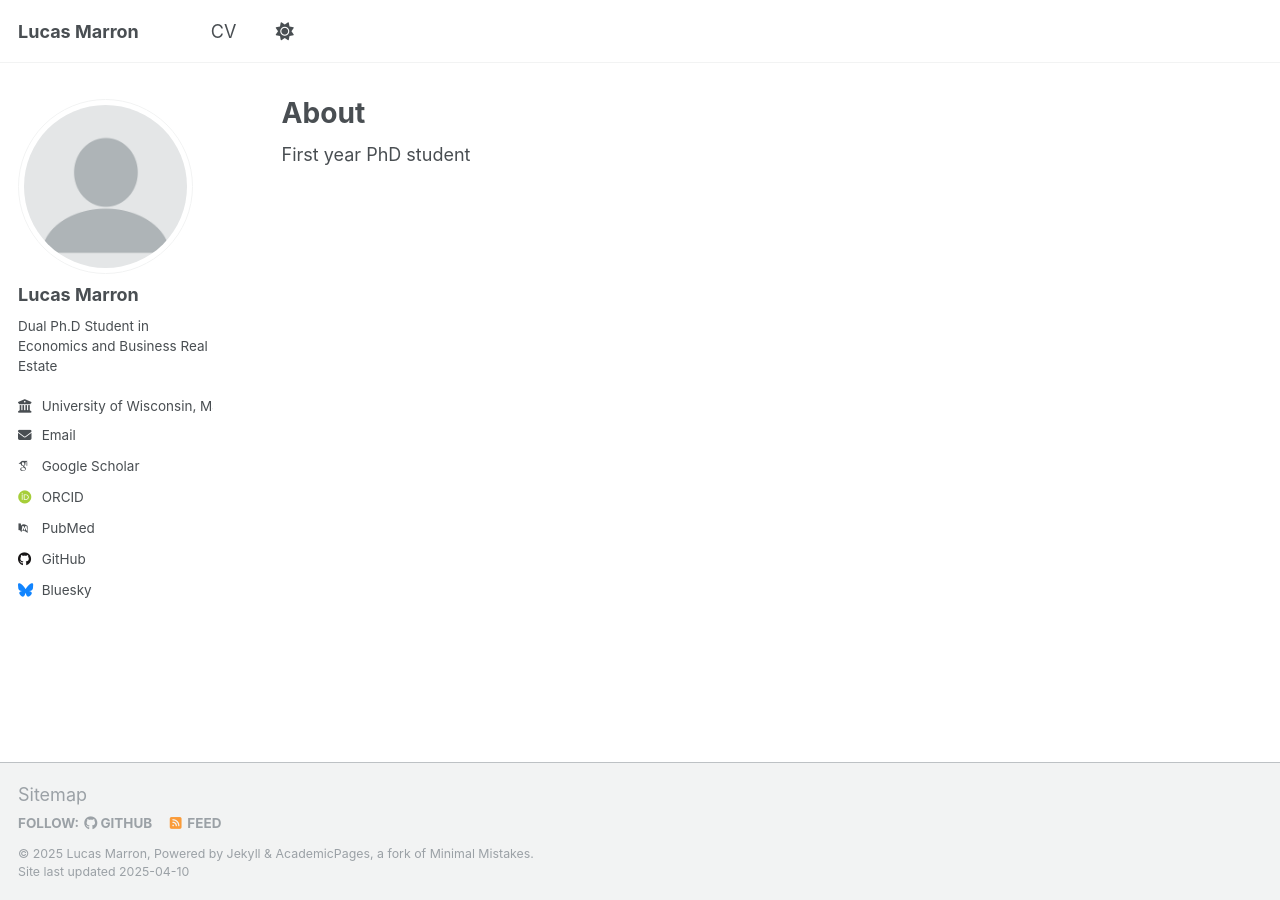
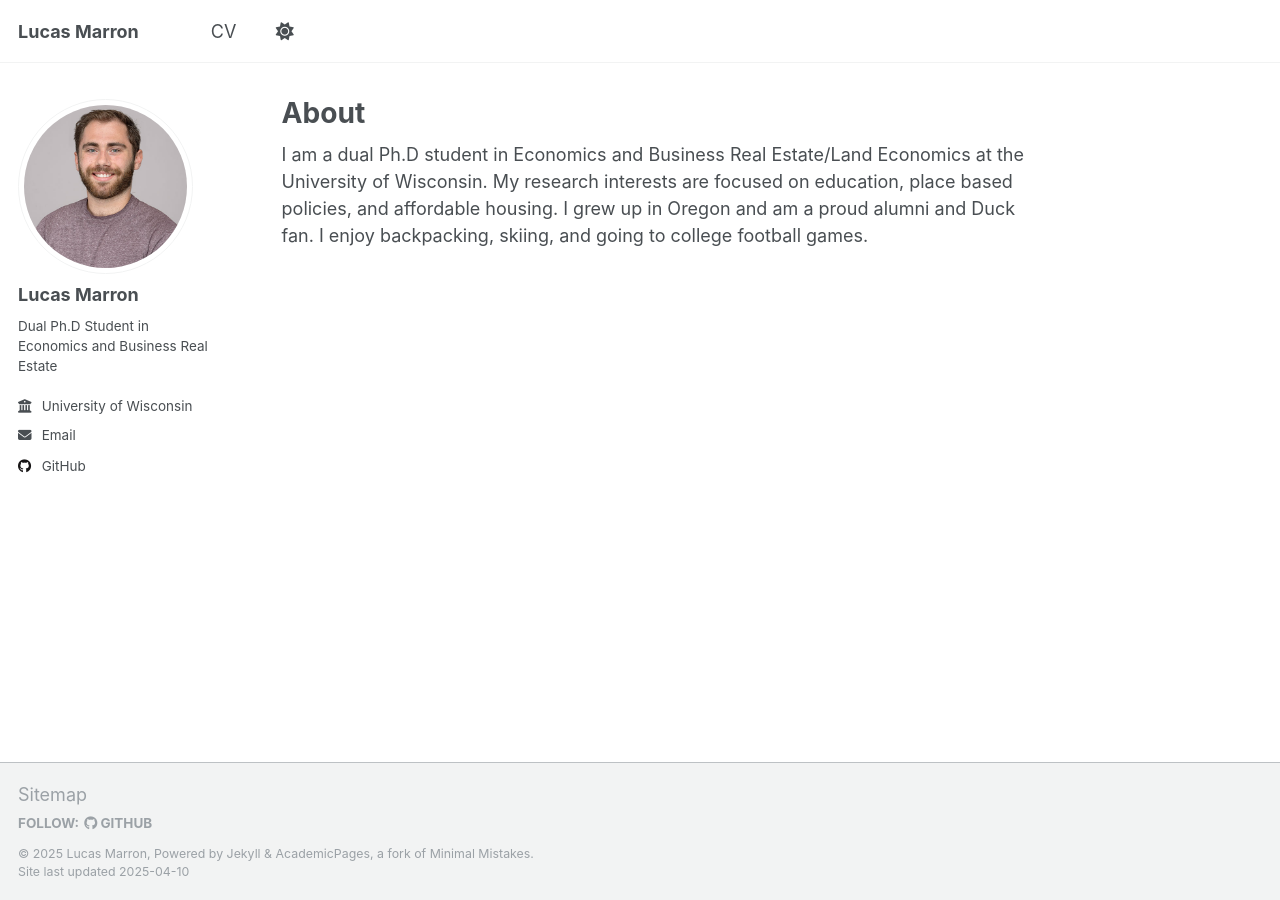
Before and after one commit to lucas-marron/lucas-marron.github.io, a Jekyll site: the page built from _pages/about.md, in a window 1280 px wide. Built offline with Jekyll 4.4.1, drawn with Linux system fonts in a browser that asks for light colours; some web fonts are replaced.

Commit message:
changing settings and adding pic

```diff
--- a/_config.yml
+++ b/_config.yml
@@ -13,31 +13,31 @@ title                    : "Lucas Marron"
 title_separator          : "-"
 name                     : &name "Lucas Marron"
 description              : &description "personal description"
-url                      : https://academicpages.github.io # the base hostname & protocol for your site e.g. "https://[your GitHub username].github.io"
+url                      : https://lucas-marron.github.io # the base hostname & protocol for your site e.g. "https://[your GitHub username].github.io"
 baseurl                  : "" # the subpath of your site, e.g. "/blog"
-repository               : "academicpages/academicpages.github.io"
+repository               : "lucas-marron/lucasmarron.github.io"
 
 # Site Author - The following control what appear as part of the author content on the side bar.
 #               If a field is blank the icon and link will not appear, otherwise it will be shown.
 #               Additional customization can be done by editing /_includes/author-profile.html
 author:
   # Biographic information
-  avatar           : "profile.png"
+  avatar           : "marron_profile.jpg"
   name             : "Lucas Marron"
   pronouns         : # example: "she/her"
   bio              : "Dual Ph.D Student in Economics and Business Real Estate"
   location         : #"Earth"
-  employer         : "University of Wisconsin, Madison"
+  employer         : "University of Wisconsin"
   uri              : # URL
   email            : "lmarron@wisc.edu"
 
   # Academic websites
   arxiv            : # URL - Update with the correct link to your profile
-  googlescholar    : "https://scholar.google.com/citations?user=PS_CX0AAAAAJ"
+  googlescholar    : #"https://scholar.google.com/citations?user=PS_CX0AAAAAJ"
   impactstory      : # URL
-  orcid            : "http://orcid.org/yourorcidurl"
+  orcid            : #"http://orcid.org/yourorcidurl"
   semantic         : # URL
-  pubmed           : "https://www.ncbi.nlm.nih.gov/pubmed/?term=john+snow"
+  pubmed           : #"https://www.ncbi.nlm.nih.gov/pubmed/?term=john+snow"
   researchgate     : # URL
   scopus           : # URL
 
@@ -45,12 +45,12 @@ author:
   bitbucket        : # Username - Update with your username on the site
   codepen          : # Username
   dribbble         : # Username
-  github           : "academicpages"
+  github           : "lucasmarron"
   kaggle           : # Username
   stackoverflow    : # User number or user number and name (i.e., use "1" or "1/jeff-atwood")
 
   # Social media
-  bluesky          : "bsky.app" # Replace this with you Bluesky username
+  bluesky          : #"bsky.app" # Replace this with you Bluesky username
   facebook         : # Username
   flickr           : # Username
   foursquare       : # Username
@@ -118,7 +118,7 @@ staticman:
       options:
         format           : "iso8601" # "iso8601" (default), "timestamp-seconds", "timestamp-milliseconds"
 atom_feed:
-  hide                   : false     # change to true to hide the RSS feed in the footer
+  hide                   : true     # change to true to hide the RSS feed in the footer
   path                   : # blank (default) uses feed.xml
 
 
--- a/_pages/about.md
+++ b/_pages/about.md
@@ -7,4 +7,4 @@ redirect_from:
   - /about.html
 ---
 
-First year PhD student
+I am a dual Ph.D student in Economics and Business Real Estate/Land Economics at the University of Wisconsin. My research interests are focused on education, place based policies, and affordable housing. I grew up in Oregon and am a proud alumni and Duck fan. I enjoy backpacking, skiing, and going to college football games.
```
